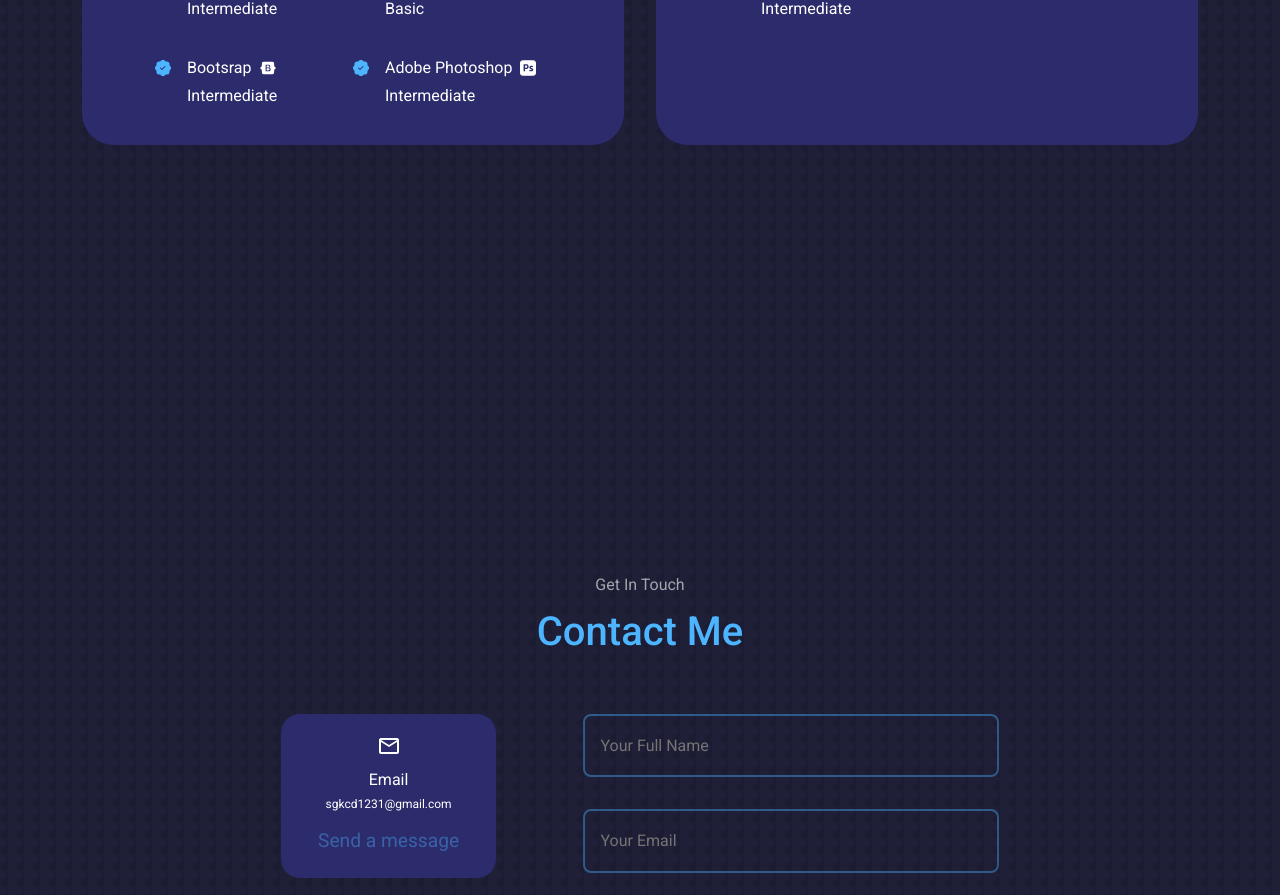
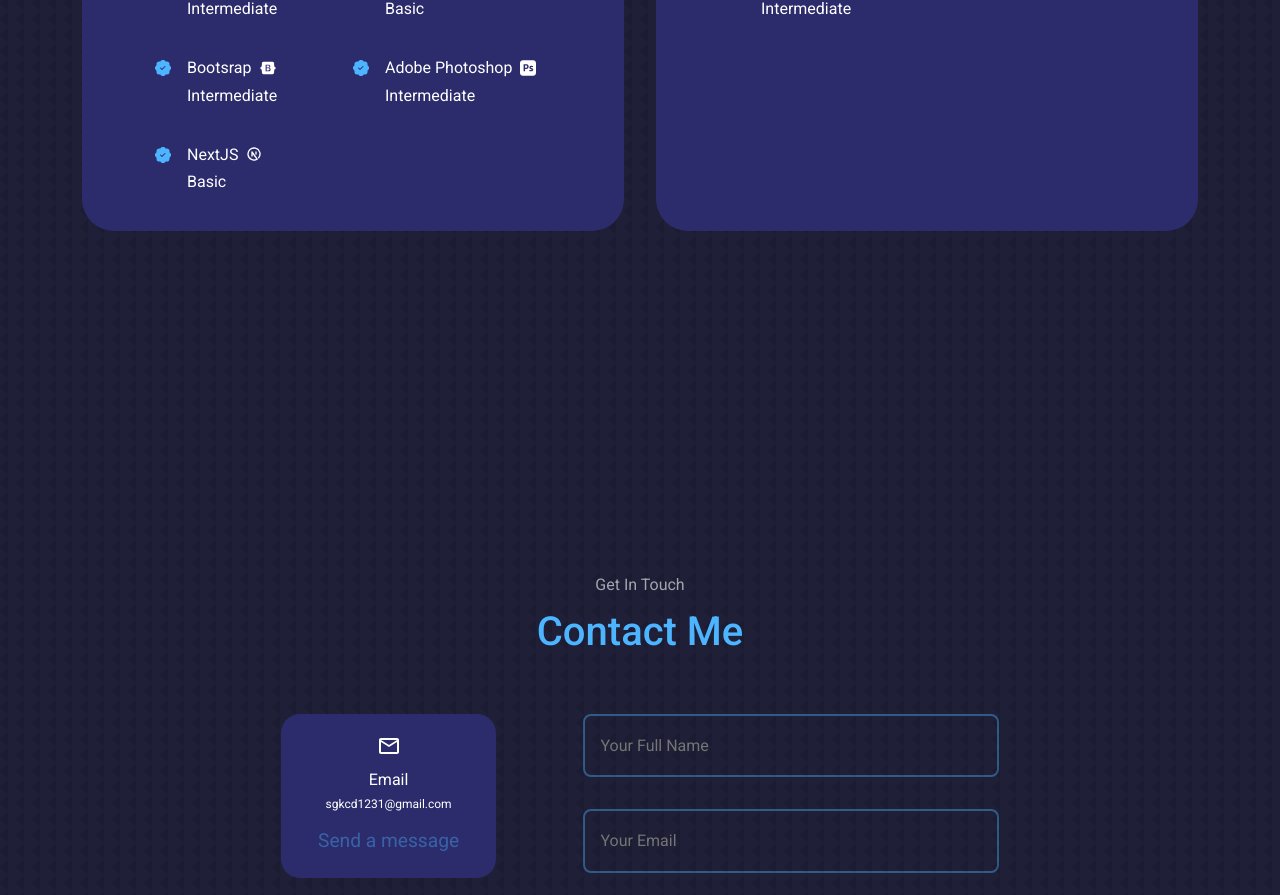
Before and after one commit to votuan8425/portfolio-yunphebeti, a React (Create React App) app: page / in a window 1280 px wide. Shown: the part 2213-3108 px from the top of the page. Built offline with nearby package versions, Linux system fonts and the light colour scheme.

Commit message:
update project

```diff
--- a/src/components/experience/Experience.jsx
+++ b/src/components/experience/Experience.jsx
@@ -9,6 +9,7 @@ import { FaBootstrap } from 'react-icons/fa'
 import { SiNodedotjs } from 'react-icons/si'
 import { DiMsqlServer } from 'react-icons/di'
 import { SiOracle } from 'react-icons/si'
+import {TbBrandNextjs} from 'react-icons/tb'
 import { SiAdobephotoshop } from 'react-icons/si'
 
 const Experience = () => {
@@ -68,6 +69,14 @@ const Experience = () => {
               <div>
                 <div className="experience_skill">Adobe Photoshop<SiAdobephotoshop /></div>
                 <div className="experience__expert">Intermediate</div>
+              </div>
+            </article>
+
+            <article className='experience__details'>
+              <BsPatchCheckFill className='experience__details-icon' />
+              <div>
+                <div className="experience_skill">NextJS<TbBrandNextjs /></div>
+                <div className="experience__expert">Basic</div>
               </div>
             </article>
           </div>
```
